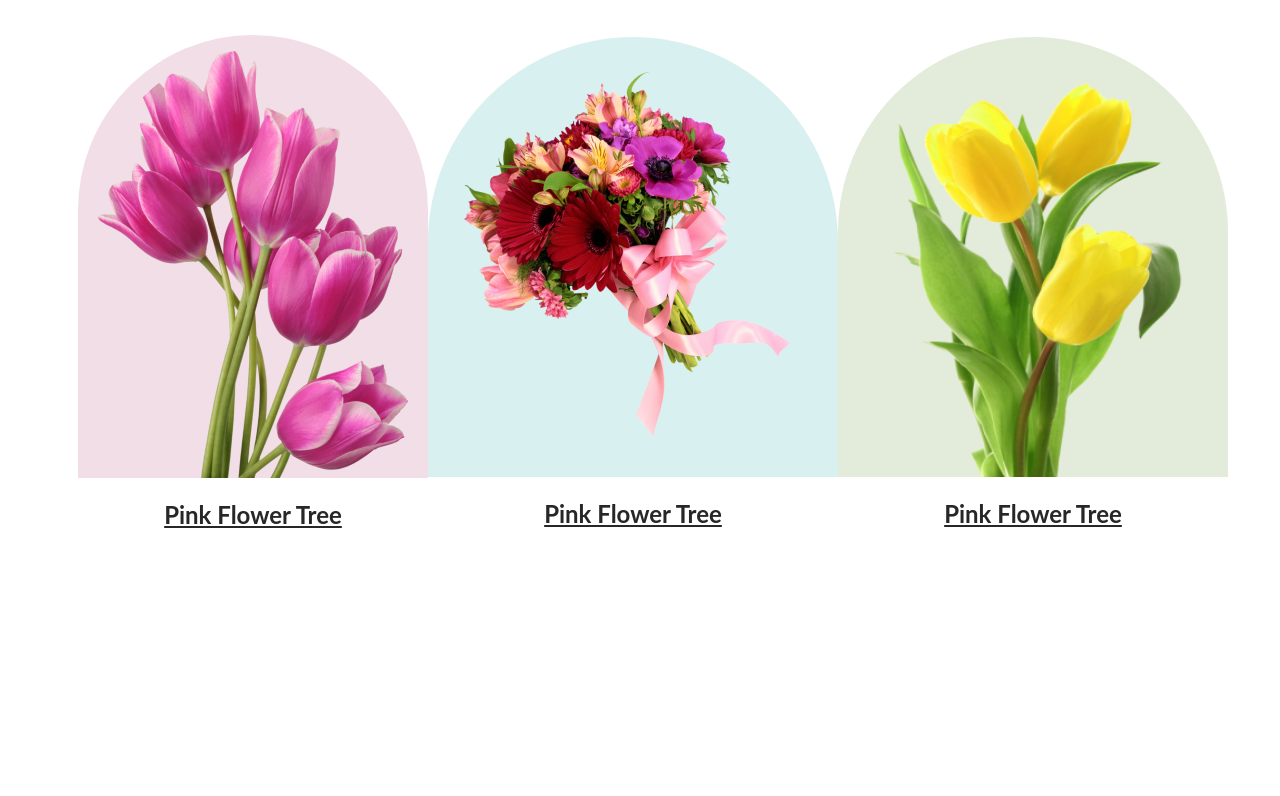
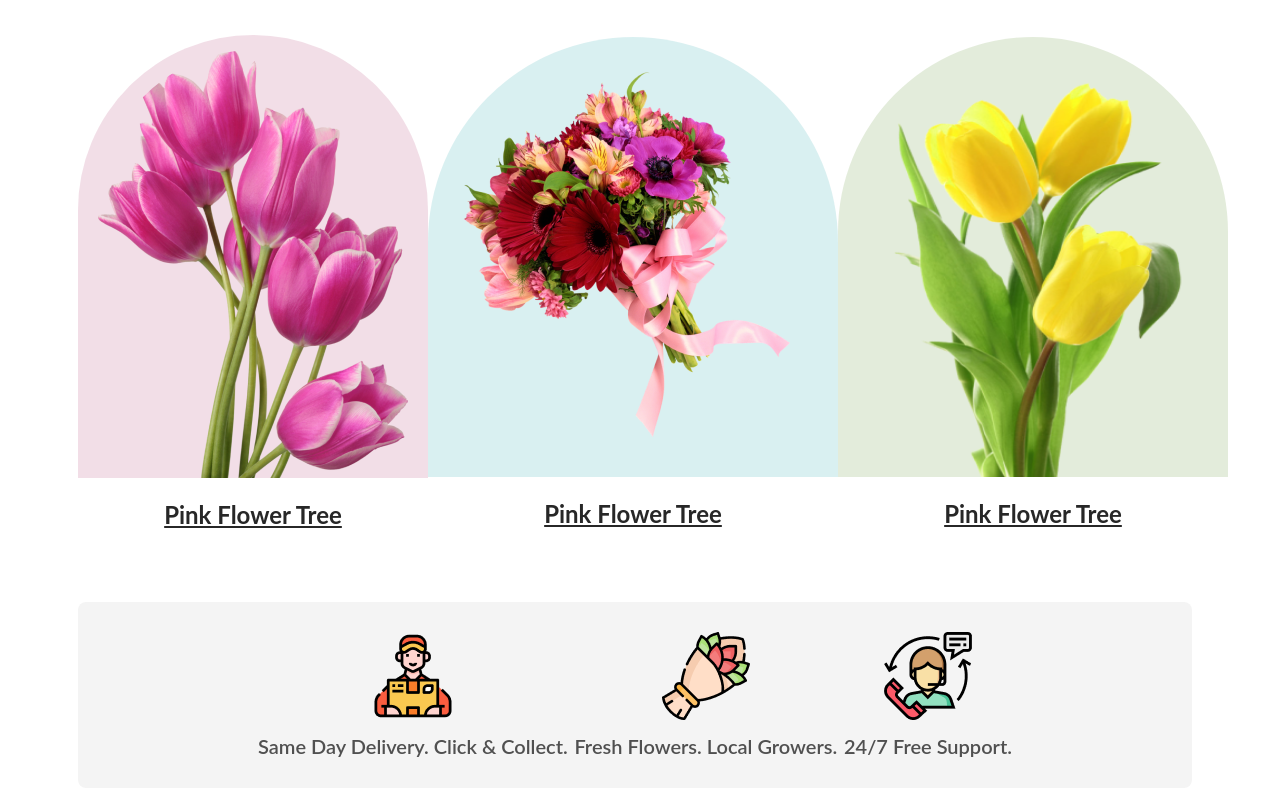
Before and after one commit to Shohanur6464/My-Flower-Shop-Aassignment, a plain HTML site: page index.html in a window 1280 px wide. Shown: the part 935-1731 px from the top of the page. Before the commit the page ends 1475 px from the top, so only its background shows below. Drawn offline with Linux system fonts and the light colour scheme.

Commit message:
added support section

```diff
--- a/index.css
+++ b/index.css
@@ -101,3 +101,22 @@
     line-height: 35px;
     text-decoration-line: underline;
 }
+
+.single-banner{
+    display: flex;
+    justify-content: space-between;
+    border-radius: 8px;
+    background: rgba(39, 39, 39, 0.05);
+    margin: 70px 80px 10px 70px;
+    padding: 30px 180px;
+    align-items: center;
+    text-align: center;
+}
+
+.support{
+    color: rgba(39, 39, 39, 0.80);
+    font-family: Lato;
+    font-size: 20px;
+    font-weight: 600;
+    padding-top: 10px;
+}
--- a/index.html
+++ b/index.html
@@ -50,5 +50,17 @@
 
     </div>
 
+    <div class="single-banner">
+        <div><img src="Assets/Flower Asset/Group 57.png" alt="">
+        <figcaption class="support">Same Day Delivery. Click & Collect.</figcaption>
+        </div>
+        <div><img src="Assets/Flower Asset/Group 58.png" alt="">
+        <figcaption class="support">Fresh Flowers. Local Growers.</figcaption>
+        </div>
+        <div><img src="Assets/Flower Asset/Group 59.png" alt="">
+        <figcaption class="support">24/7 Free Support.</figcaption>
+        </div>
+    </div>
+
 </body>
 </html>
```
